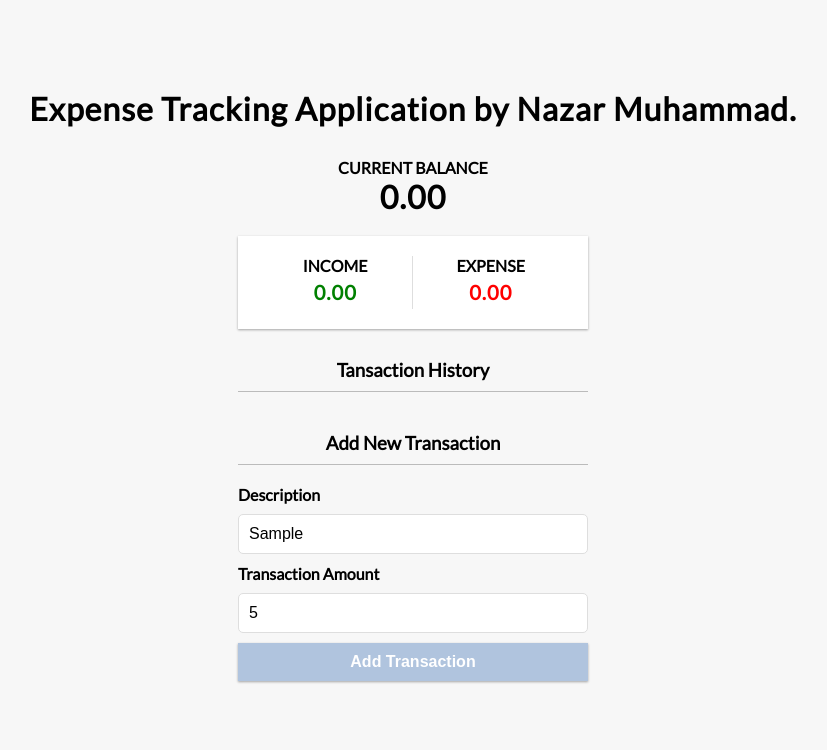
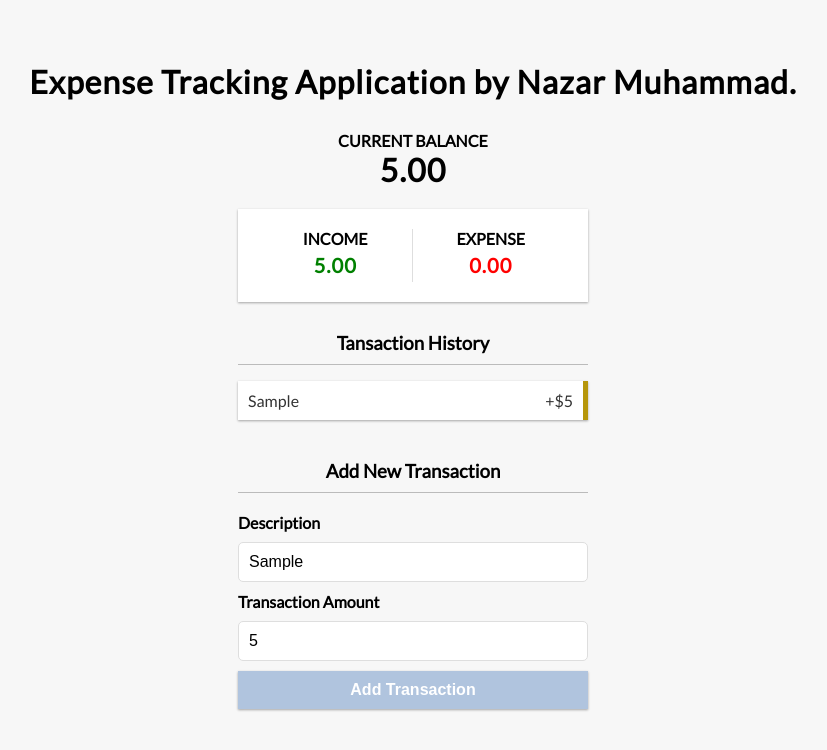
Before and after one commit to Saquibb/expensetrackerapp, a React (Create React App) app: page / in a window 1280 px wide. Both pictures are taken after typing "Sample", "5" into the empty fields and a click on the button "Add Transaction". Shown: the top 750 px of the page, without its empty margins (227-1054 px from the left). Built offline with nearby package versions, Linux system fonts and the light colour scheme.

Commit message:
solve error in income and expenses

```diff
--- a/src/components/AccountSummary.js
+++ b/src/components/AccountSummary.js
@@ -1,22 +1,22 @@
 import React, { useContext } from 'react'
-
 //import the Global state
 import { GlobalContext} from '../context/GlobalState';
-import { Transaction } from './Transaction';
+
+
 export const AccountSummary = () => {
 
     const {transactions} = useContext(GlobalContext);
 
-    const transactionAmounts=transactions.map(transaction => transaction.trasactionAmount);
+    const transactionAmounts=transactions.map(transaction => transaction.transactionAmount);
 
     const income = transactionAmounts
         .filter(transaction => transaction > 0)
         .reduce((acc,transaction) => (acc +=transaction), 0)
         .toFixed(2);
 
-    const expense=Math.abs(transactionAmounts
+    const expense=(transactionAmounts
         .filter(transaction => transaction < 0)
-        .reduce((acc,transaction) => (acc +=transaction),0))
+        .reduce((acc,transaction) => (acc +=transaction),0)*-1)
         .toFixed(2);
 
     return (
--- a/src/components/Transaction.js
+++ b/src/components/Transaction.js
@@ -4,8 +4,8 @@ import { GlobalContext } from '../context/GlobalState'
 export const Transaction = ({transaction}) => {
     const {delTransaction}= useContext(GlobalContext);
 
-    const sign=transaction.transactionAmount > 0 ? '+' : '-';
-    const transactionType=transaction.transactionAmount > 0 ? 'plus' : 'minus';
+    const sign=transaction.transactionAmount < 0 ? '-' : '+';
+    const transactionType=transaction.transactionAmount < 0 ? 'minus' : 'plus';
 
 
     return (
--- a/src/context/AppReducer.js
+++ b/src/context/AppReducer.js
@@ -7,10 +7,11 @@ export default(state, action) => {
                 transactions: state.transactions
                     .filter(transaction => transaction.id !== action.payload)
             }
-        case 'ADD_TRASACTION':
+        case 'ADD_TRANSACTION':
             return{
                 ...state,
-                transaction:[action.payload, ...state.transactions]
+                transactions:[action.payload,
+                        ...state.transactions]
             }
         default:
             return state;
--- a/src/context/GlobalState.js
+++ b/src/context/GlobalState.js
@@ -27,7 +27,6 @@ export const GlobalProvider = ({ children })=>{
     }
 
     //Add new Transaction Action
-
     function addTransaction(transaction){
         dispatch({
             type: 'ADD_TRANSACTION',
```
